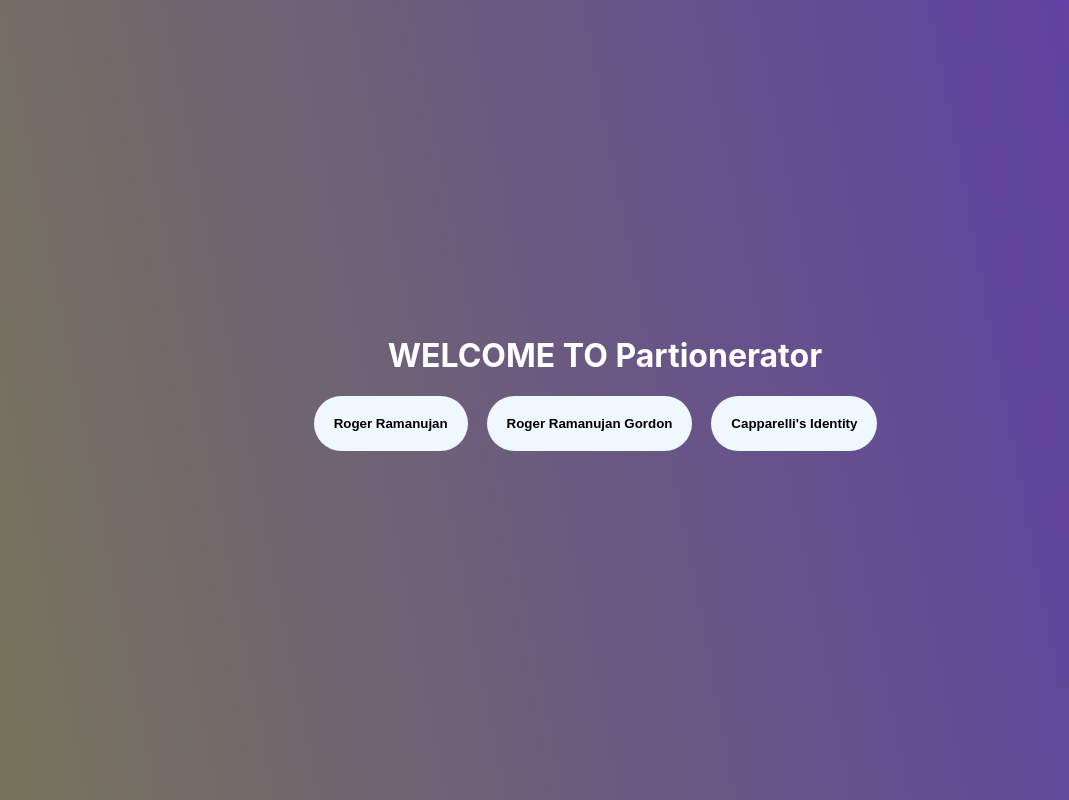
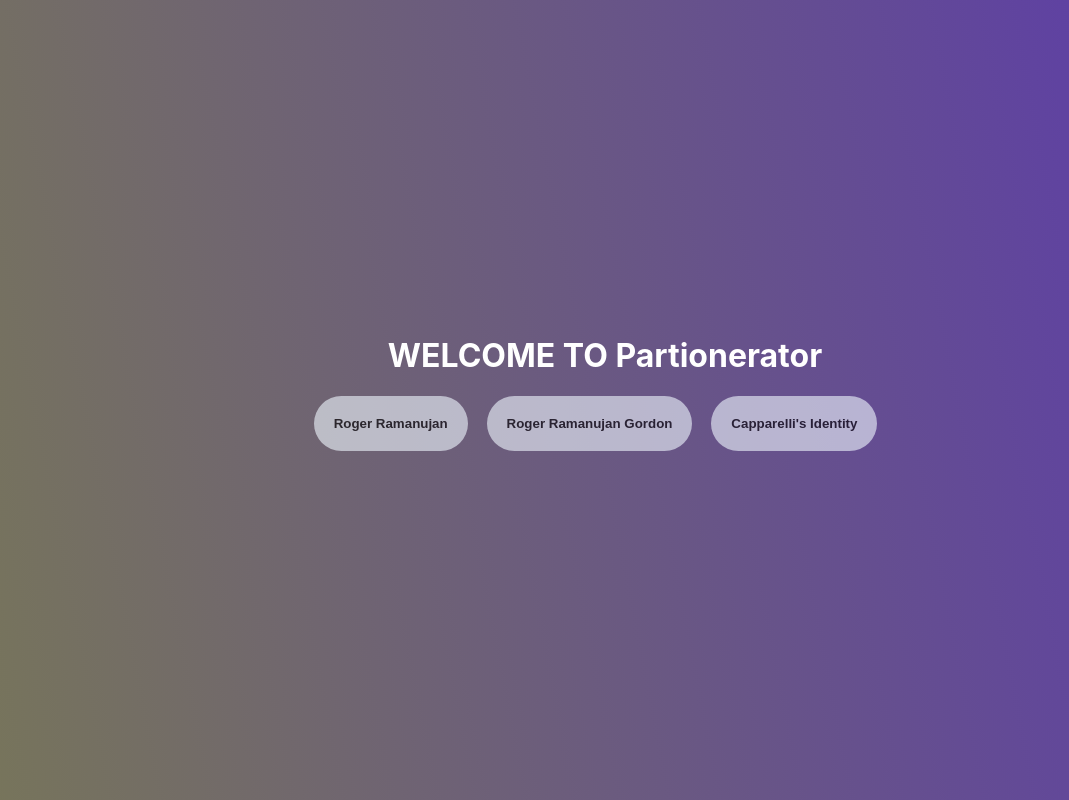
Before and after one commit to erenuluc-su/ENS492-Website, a React (Create React App) app in the folder Frontend/: page / in a window 1280 px wide. Shown: the whole page, without its empty margins (35-1104 px from the left). Built offline with nearby package versions, Linux system fonts and the light colour scheme; the HTML template or start-up script is replaced by a standard one.

Commit message:
Added input reset after partition change

```diff
--- a/Frontend/src/pages/Home.js
+++ b/Frontend/src/pages/Home.js
@@ -1,9 +1,18 @@
-import React, { useState } from "react"
-import { useHistory} from "react-router-dom";
+import React, { useState, useEffect } from "react"
+import styled from 'styled-components';
 
 export const Home = (props) => {
 
-    let history = useHistory();
+    const Button = styled.button``;
+
+    const ButtonToggle = styled(Button)`
+        opacity: 0.6;
+        ${({ active }) => active && `opacity: 1;`}
+    `;
+
+    const ButtonGroup = styled.div`
+        display: flex;
+    `;
 
     const partitions = ['Roger Ramanujan', 'Roger Ramanujan Gordon', 'Capparelli\'s Identity'];
     const options = ['Enumerator', 'Counter'];
@@ -18,13 +27,13 @@ export const Home = (props) => {
         return (
           <p>
             {partitions.map(type => (
-              <button
+              <ButtonToggle
                 key={type}
                 active={active === type}
                 onClick={() => setActive(type)}
               >
                 {type}
-              </button>
+              </ButtonToggle>
             ))}
           </p>
         );
@@ -36,19 +45,25 @@ export const Home = (props) => {
                 <div className= "Option">
                     <p>
                         {options.map(type => (
-                        <button
+                        <ButtonToggle
                             key={type}
                             active={option === type}
                             onClick={() => setOption(type)}
                         >
                             {type}
-                        </button>
+                        </ButtonToggle>
                         ))}
                     </p>
                 </div>
             );
         }
     }
+
+    useEffect(() => {
+        setMValue("");
+        setNValue("");
+        setKValue("");
+    }, [active]);
 
     return (
         <div className = "Partionerator">
@@ -72,7 +87,7 @@ export const Home = (props) => {
                         <input type="text" value = {kValue} onChange={(e) => setKValue(e.target.value)} placeholder = "Write the value of k here!" />
                         </div>
                     )
-                } else if (active === "Capparelli\'s Identity" && option.length !== 0) {
+                } else if (active === "Capparelli's Identity" && option.length !== 0) {
                     return (
                         <div className = "Capparelli\'s Identity">
                         <input type="text" value = {mValue} onChange={(e) => setMValue(e.target.value)} placeholder = "Write the value of m here!" />
```
